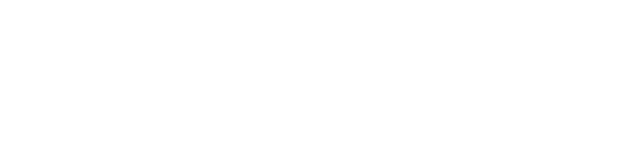
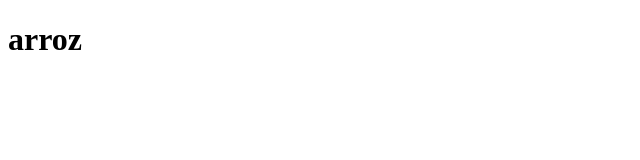
Before and after one commit to nathanzsilva/AulaGit, a plain HTML site: page contato.html in a window 1280 px wide. Shown: the whole page, without its empty margins (0-640 px from the left). Drawn offline with Linux system fonts and the light colour scheme.

Commit message:
add titulo

```diff
--- a/contato.html
+++ b/contato.html
@@ -6,6 +6,6 @@
     <title>Contato</title>
 </head>
 <body>
-
+    <h1>arroz</h1>
 </body>
 </html>
```
